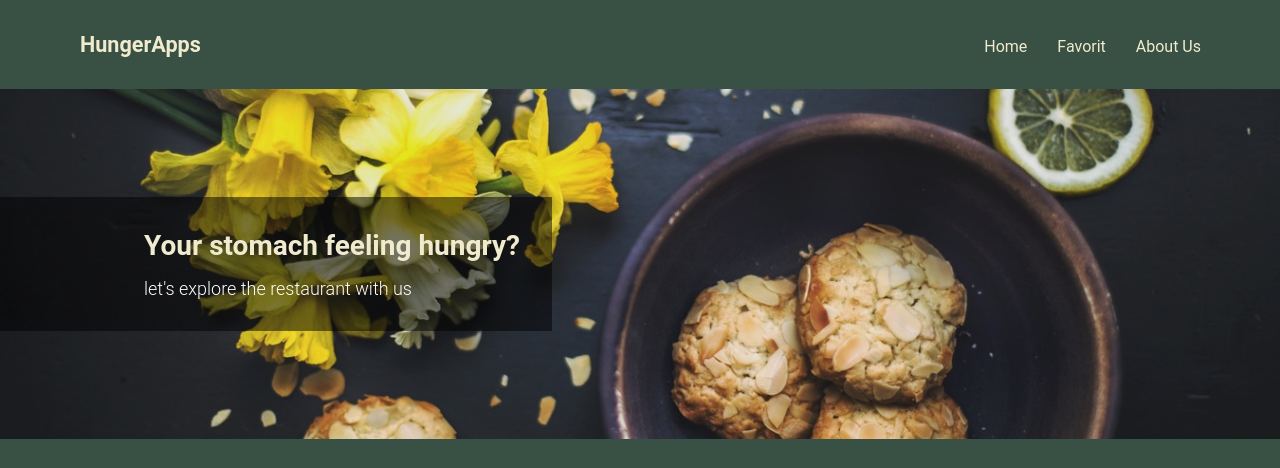
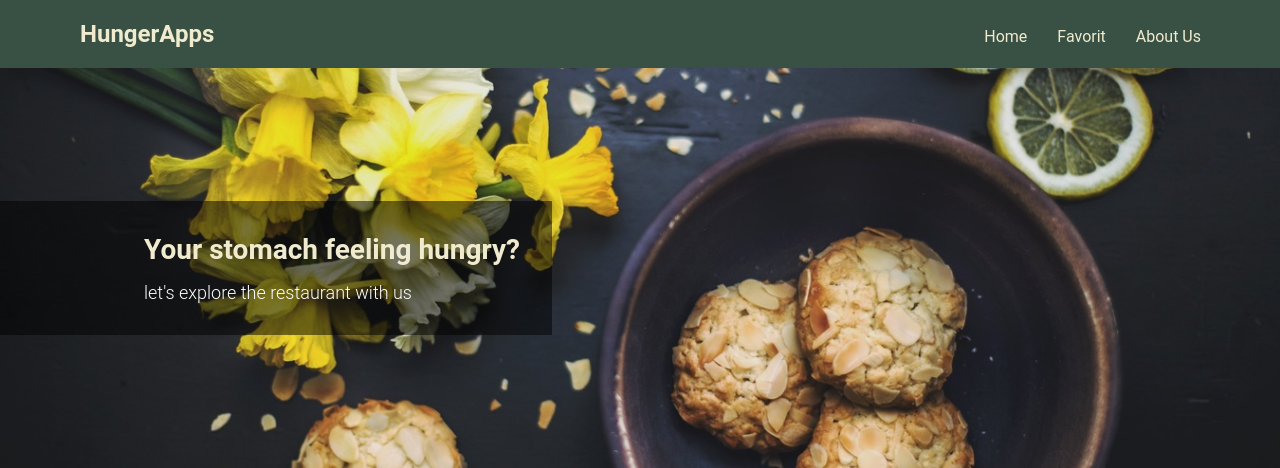
Before and after one commit to rusdiahamid/restaurant-apps, a website built with webpack: page src/templates/index.html in a window 1280 px wide. Shown: the top 468 px of the page. Built offline with nearby package versions, Linux system fonts and the light colour scheme.

Commit message:
OK Finish

```diff
--- a/src/scripts/view/main.js
+++ b/src/scripts/view/main.js
@@ -3,7 +3,7 @@ import '../component/restaurant-list.js'
 
 const main = () => {
     const menu = document.querySelector('#menu');
-    // const hero = document.querySelector('.hero');
+    const body = document.querySelector('body');
     const main = document.querySelector('main');
     const drawer = document.querySelector('nav-bar');
 
@@ -12,9 +12,9 @@ const main = () => {
         event.stopPropagation();
     });
 
-    // hero.addEventListener('click', function () {
-    //     drawer.classList.remove('open');
-    // });
+    body.addEventListener('click', function () {
+        drawer.classList.remove('open');
+    });
 
     main.addEventListener('click', function () {
         drawer.classList.remove('open');
@@ -23,18 +23,6 @@ const main = () => {
     const restoListElement = document.querySelector('restaurant-list');
     restoListElement.restaurants = data.restaurants;
 
-    // window.onscroll = () => {
-    //     const target = document.getElementById('home');
-
-    //     let height = window.innerHeight;
-
-    //     const scrollTop = window.pageYOffset !== undefined ? window.pageYOffset : (document.documentElement || document.body.parentNode || document.body).scrollTop;
-
-    //     // Change this if you want it to fade faster
-    //     height = height / 2;
-
-    //     target.style.opacity = (height - scrollTop) / height;
-    // };
 };
 
 export default main;
--- a/src/styles/main.css
+++ b/src/styles/main.css
@@ -32,14 +32,14 @@ body {
 header {
   display: flex;
   align-items: center;
-  padding: 1rem 1.5rem;
   position: relative;
   font-size: large;
+  padding: 0;
 }
 .header__title {
   color: var(--light);
   text-decoration: none;
-  font-size: larger;
+  font-size: 1.5rem;
   font-weight: bold;
   padding: 1rem;
 }
@@ -98,12 +98,11 @@ nav-bar nav ul li a:hover {
 hero-section {
   display: flex;
   align-items: center;
-  min-height: 350px;
+  min-height: 400px;
   width: 100%;
   background-image: url('../public/images/heros/hero-image_4.jpg');
   background-size: cover;
   background-position: center;
-  background-color: green;
 }
 
 .hero__inner {
--- a/src/styles/responsive.css
+++ b/src/styles/responsive.css
@@ -29,7 +29,7 @@
 
 @media screen and (min-width: 1024px) {
   header {
-    padding: 1rem 4rem;
+    padding: 0.25rem 4rem;
   }
   main {
     max-width: 1200px;
```
